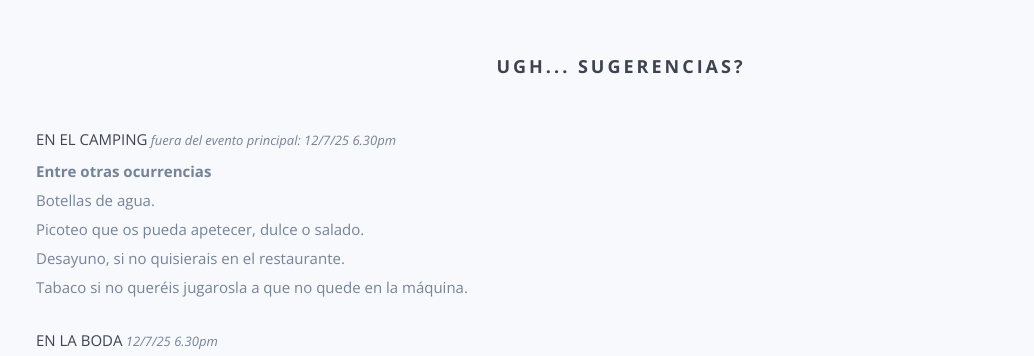
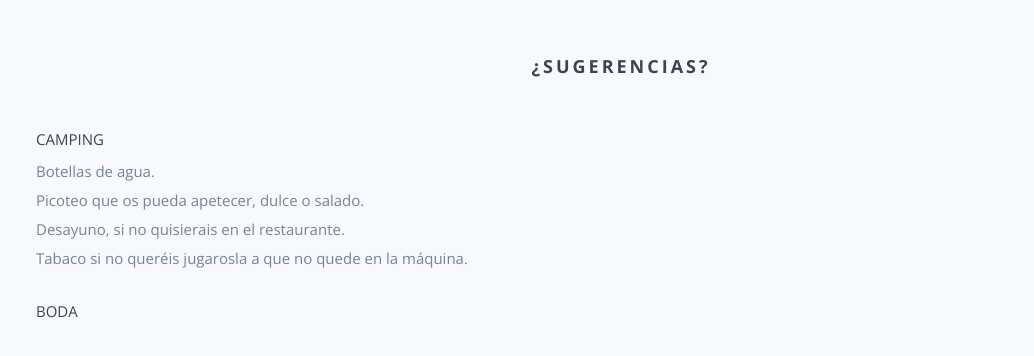
Before and after one commit to BodaMariayRuben/bienvenidos, a website: page index.html in a window 1280 px wide. Shown: the part 1209-1565 px from the top of the page, without its empty margins (19-1053 px from the left). Drawn offline with nearby package versions, Linux system fonts and the light colour scheme; a script that the page names is missing; files whose address does not match are found by name.

Commit message:
Update index.html

```diff
--- a/index.html
+++ b/index.html
@@ -247,16 +247,14 @@ var x = setInterval(function() {
 	    </div>
         </div>
         <div class="row section-padding" id="sug">
-		<h3 class="text-center section-padding">Ugh... sugerencias?</h3>
-                    <h5>En El Camping<span class="time"> fuera del evento principal: 12/7/25 6.30PM</span></h5>
-                    <p><strong>Entre otras ocurrencias</strong>
-                        <br>
-                        Botellas de agua.<br>
+		<h3 class="text-center section-padding">¿Sugerencias?</h3>
+                    <h5>Camping</h5>
+                    <p> Botellas de agua.<br>
 			Picoteo que os pueda apetecer, dulce o salado.<br>
 			Desayuno, si no quisierais en el restaurante.<br>
 			Tabaco si no queréis jugarosla a que no quede en la máquina.
                     </p>
-                    <h5>En La Boda<span class="time"> 12/7/25 6.30PM</span></h5>
+                    <h5>Boda</h5>
                     <p>
 			<br>Tiritas, nunca están de más.
 			<br>Algo por si refresca y eres frioler@.
```
